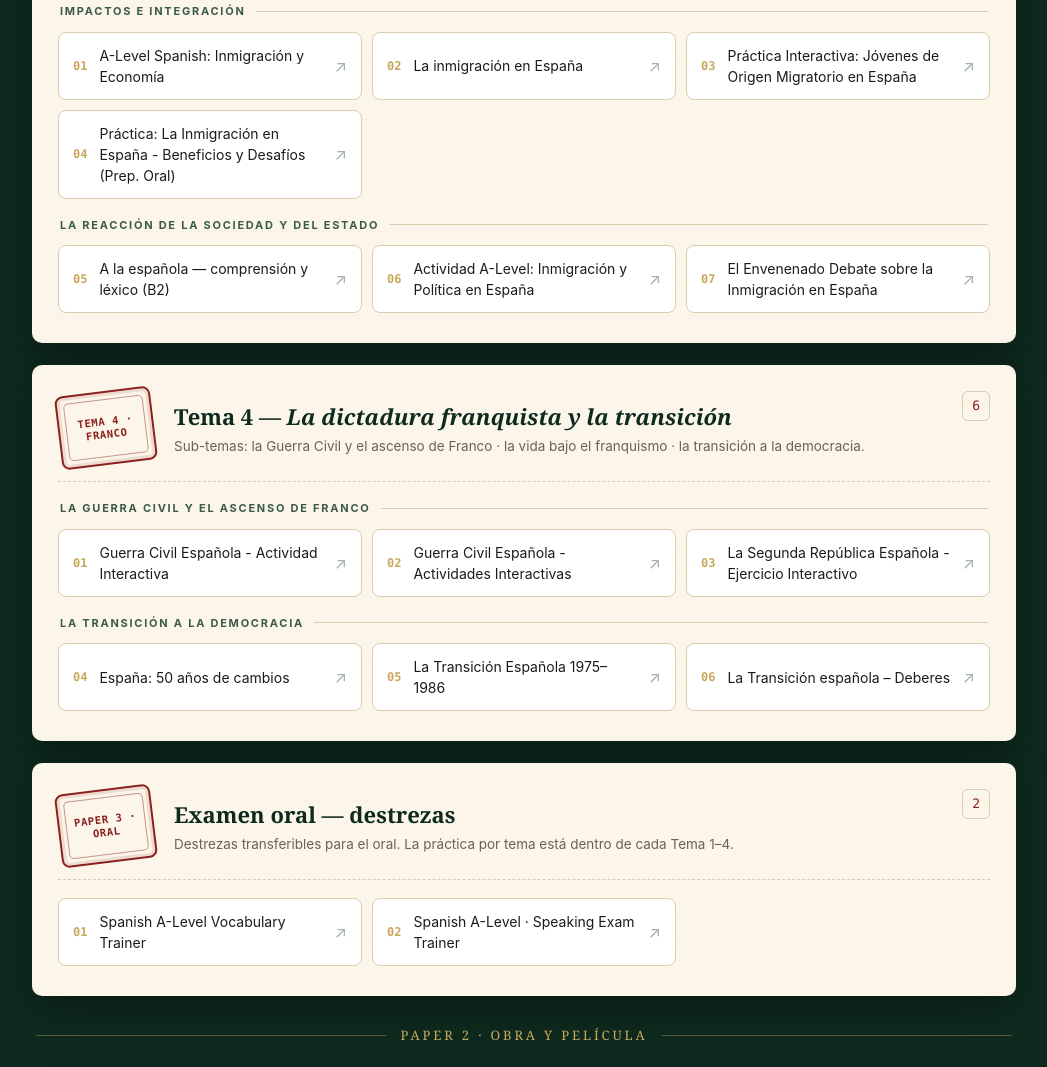
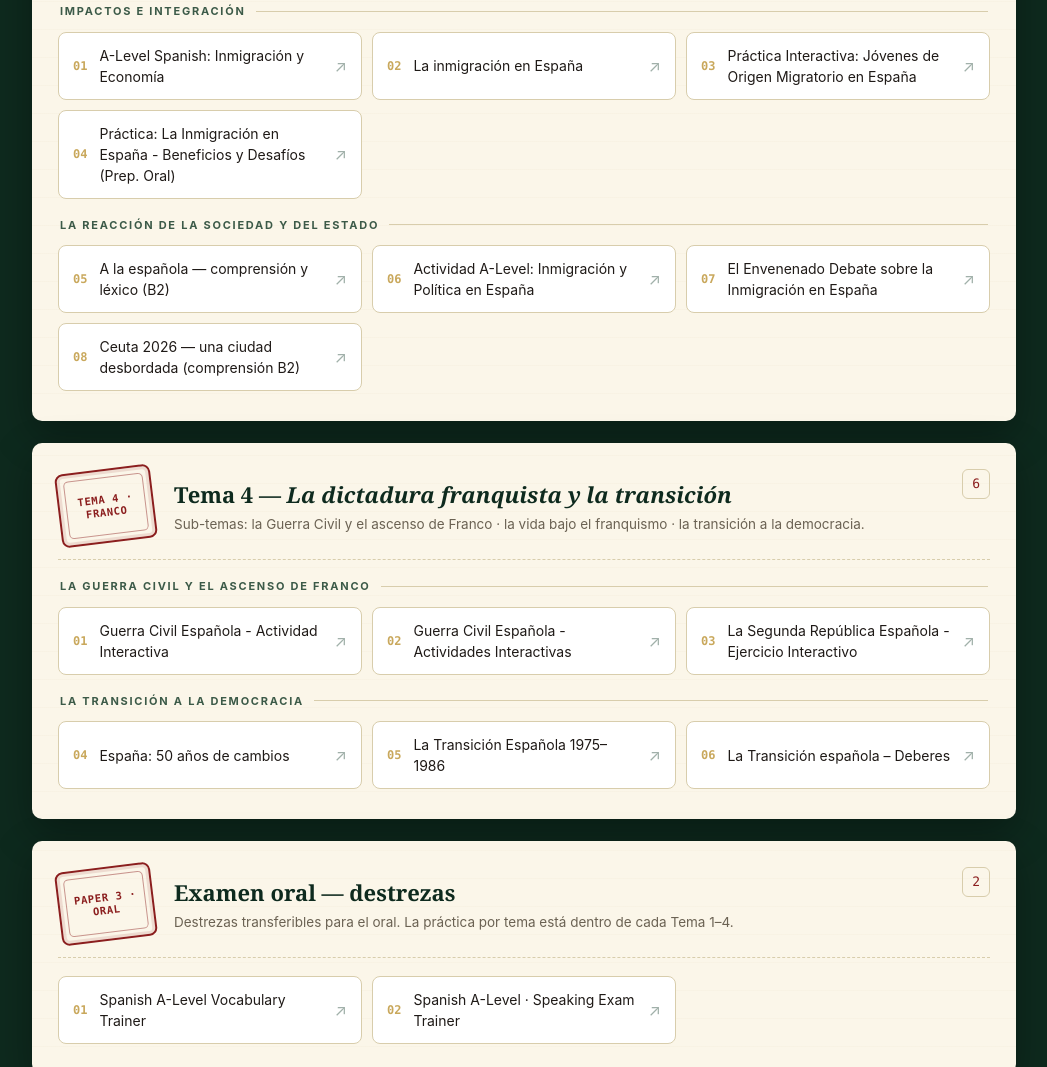
Before and after one commit to Artmemry/A-Level-Spanish-BBA, a plain HTML site: page index.html in a window 1280 px wide. Shown: the part 1923-2990 px from the top of the page, without its empty margins (116-1163 px from the left). Drawn offline with Linux system fonts and the light colour scheme.

Commit message:
Update index.html

```diff
--- a/index.html
+++ b/index.html
@@ -326,6 +326,11 @@
         <a class="entry" href="cayucos_-_menas_-_PP_VOX_PSOE_an_ugly_game.html">
           <span class="entry-no">07</span>
           <span class="entry-title">El Envenenado Debate sobre la Inmigración en España</span>
+          <span class="entry-go" aria-hidden="true">↗</span>
+        </a>
+       <a class="entry" href="ceuta_2026_comprension_B2.html">
+          <span class="entry-no">08</span>
+          <span class="entry-title">Ceuta 2026 — una ciudad desbordada (comprensión B2)</span>
           <span class="entry-go" aria-hidden="true">↗</span>
         </a>
     </div>
```
